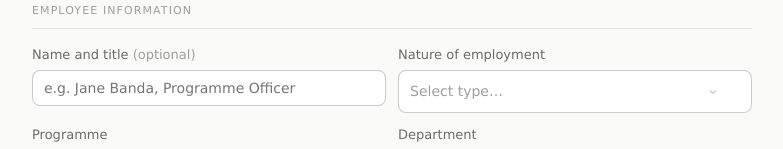
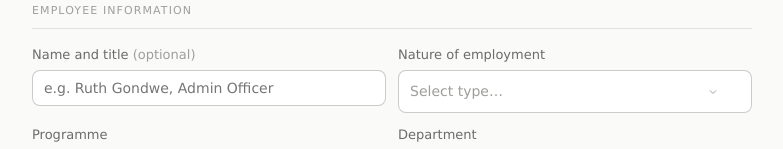
Before and after one commit to Gift1222/emerge-benefits-survey, a React (Vite) app: page / in a window 1280 px wide. Shown: the part 415-564 px from the top of the page, without its empty margins (248-1031 px from the left). Built offline with nearby package versions, Linux system fonts and the light colour scheme.

Commit message:
add hjfb

```diff
--- a/src/pages/SurveyForm.jsx
+++ b/src/pages/SurveyForm.jsx
@@ -414,7 +414,7 @@
           <div className="field-grid">
             <div className="field">
               <label>Name and title <span style={{ color: 'var(--hint)', fontStyle: 'normal' }}>(optional)</span></label>
-              <input type="text" placeholder="e.g. Jane Banda, Programme Officer"
+              <input type="text" placeholder="e.g. Ruth Gondwe, Admin Officer"
                 value={employee.name} onChange={e => setEmployee(p => ({ ...p, name: e.target.value }))} />
             </div>
             <div className="field">
```
